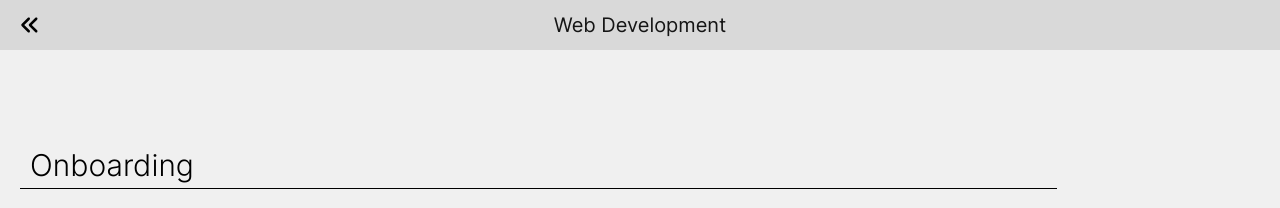
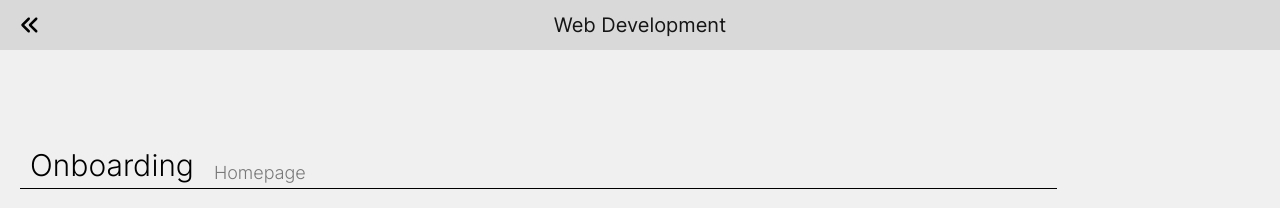
Before and after one commit to Boima12/Boima12.github.io, a React (Vite) app: page /pages/WebDevelopment in a window 1280 px wide. Shown: the top 208 px of the page. Built offline with nearby package versions, Linux system fonts and the light colour scheme.

Commit message:
Homepage

```diff
--- a/src/pages/WebDevelopment/Sections/Onboarding/Onboarding.jsx
+++ b/src/pages/WebDevelopment/Sections/Onboarding/Onboarding.jsx
@@ -7,6 +7,7 @@ import Co_Node from '~/src/myProps/Node/Node';
 import toDoList from '~/src/assets/Images/WebDevelopment/toDoList.png';
 import digitalClock from '~/src/assets/Images/WebDevelopment/digitalClock.png';
 import stopWatch from '~/src/assets/Images/WebDevelopment/stopWatch.png';
+import HomepageImg from '~/src/assets/Images/WebDevelopment/Homepage.png';
 
 
 function Co_Onboarding() {
@@ -19,6 +20,7 @@ function Co_Onboarding() {
         setActivePanel(panelNumber); // Set the active panel dynamically
     };
 
+
     return(
         <div className={styles.main}>
 
@@ -29,11 +31,19 @@ function Co_Onboarding() {
                 >
                     Onboarding
                 </p>
+
+                <p
+                    className={activePanel === 2 ? styles.section_active : ''}
+                    onClick={() => togglePanel(2)}
+                >
+                    Homepage
+                </p>
             </div>
 
             <div className={styles.section_top_collapse}>
                 <select>
                     <option onClick={() => togglePanel(1)}>Onboarding</option>
+                    <option onClick={() => togglePanel(2)}>Homepage</option>
                 </select>
             </div>
 
@@ -58,6 +68,14 @@ function Co_Onboarding() {
                 />
             </div>
 
+            <div className={`${styles.section_body} ${activePanel === 2 ? styles.section_body_active : ''}`}>
+                <Co_Node nodeTitle="Home page"
+                    nodeDescription="A home page website i build for my browser, intergration pomodoro clock, quick links and themes for personal like."
+                    nodeIconPath={HomepageImg}
+                    nodeLink="https://boima12.github.io/Homepage/"
+                />
+            </div>
+
         </div>
     );
 
--- a/src/pages/WebDevelopment/Sections/Static_Websites(React_version)/Static_Websites(React_version).jsx
+++ b/src/pages/WebDevelopment/Sections/Static_Websites(React_version)/Static_Websites(React_version).jsx
@@ -26,6 +26,7 @@ function Co_Static_Websites_React_version() {
     const togglePanel = (panelNumber) => {
         setActivePanel(panelNumber); // Set the active panel dynamically
     };
+
 
     return(
         <div className={styles.main}>
```
Also changed, not shown: src/assets/Images/WebDevelopment/Homepage.png (added).
